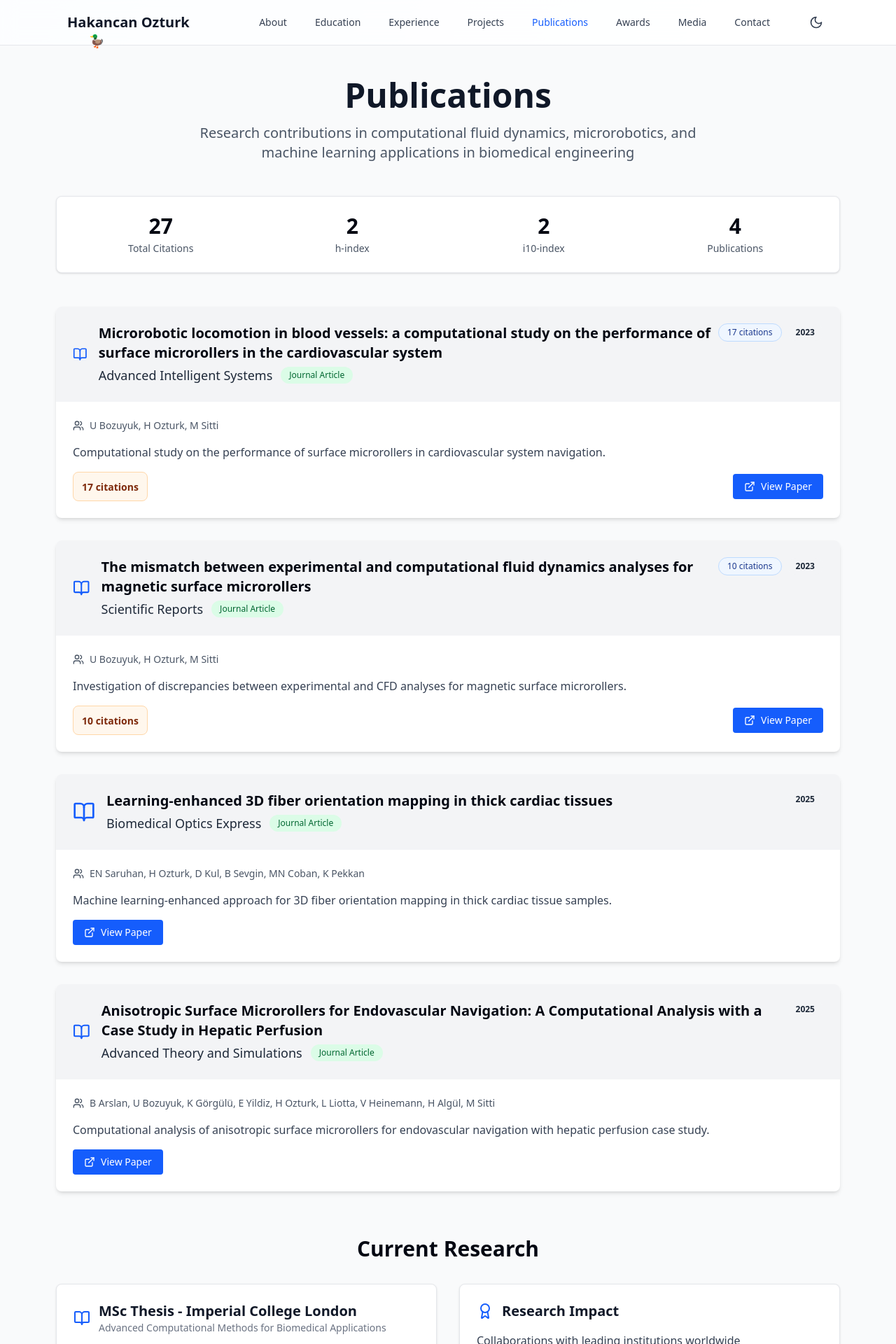
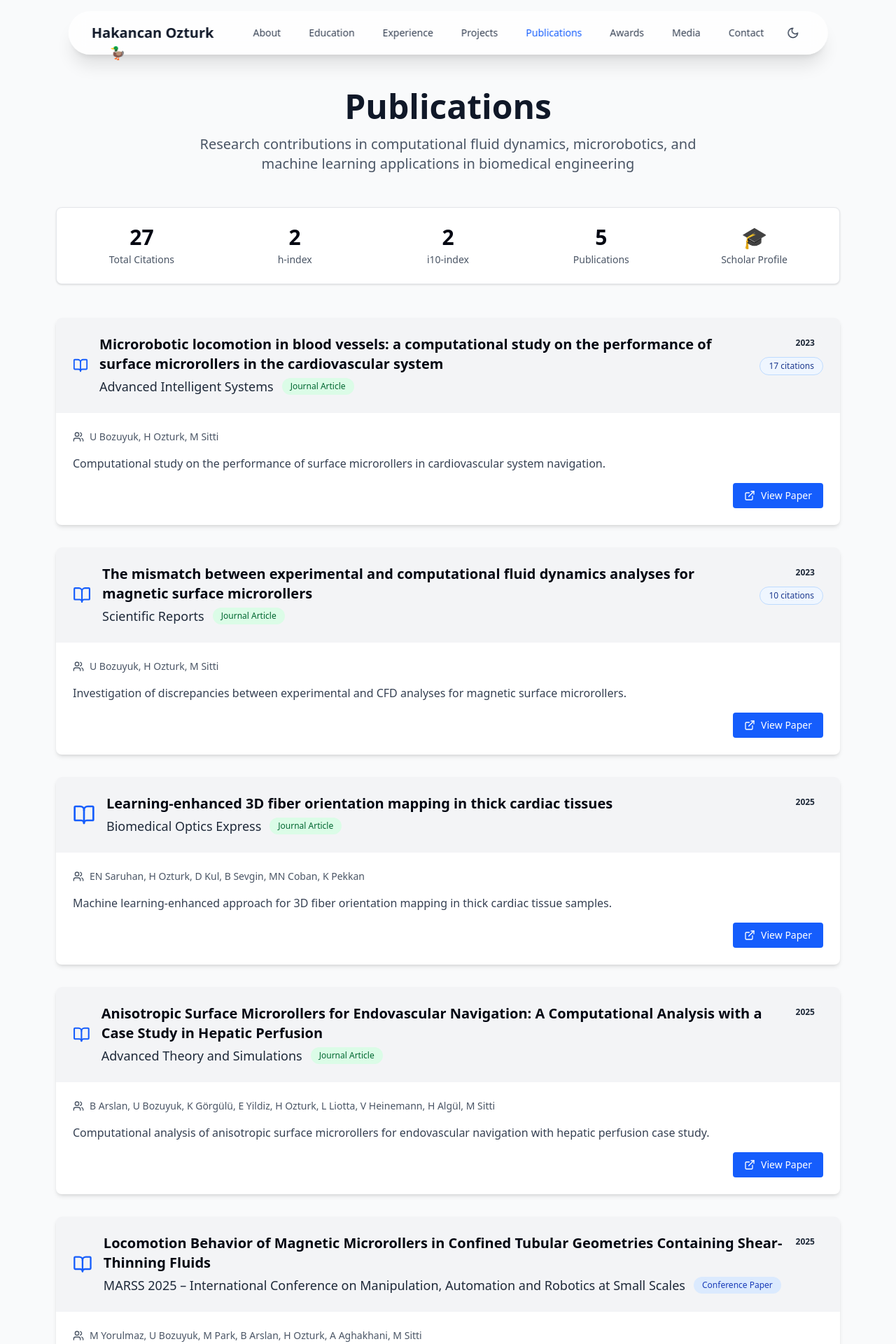
Before and after one commit to hkc5/hkc5.github.io, a React (Vite) app: page /publications in a window 1280 px wide. Shown: the top 1920 px of the page at 70% size. Built offline with nearby package versions, Linux system fonts and the light colour scheme.

Commit message:
publication and top nav

```diff
--- a/src/App.tsx
+++ b/src/App.tsx
@@ -14,13 +14,13 @@ import Contact from './pages/Contact'
 function App() {
   return (
     <Router>
-      <div className="min-h-screen bg-gradient-to-br from-blue-50 via-white to-purple-50 dark:from-gray-900 dark:via-gray-800 dark:to-gray-900">
+      <div className="relative min-h-screen bg-gray-50 dark:bg-gray-900">
         <Navbar />
         <motion.main
           initial={{ opacity: 0 }}
           animate={{ opacity: 1 }}
           transition={{ duration: 0.5 }}
-          className="pt-16"
+          className="pt-20 bg-transparent"
         >
           <Routes>
             <Route path="/" element={<Home />} />
--- a/src/components/Card.tsx
+++ b/src/components/Card.tsx
@@ -108,7 +108,7 @@ export const Card: React.FC<CardProps> = ({
 
           {/* Badges */}
           {(type || status || customBadges.length > 0) && (
-            <div className="flex gap-2 items-center flex-shrink-0">
+            <div className="flex flex-col gap-2 items-end flex-shrink-0">
               {type && (
                 <span className={`${cardStyles.badge} ${getTypeColor(type)}`}>
                   {type}
--- a/src/components/Navbar.tsx
+++ b/src/components/Navbar.tsx
@@ -43,16 +43,16 @@ const Navbar = () => {
   ]
 
   return (
-    <nav className="fixed top-0 w-full bg-white/80 dark:bg-gray-900/80 backdrop-blur-md z-50 border-b border-gray-200 dark:border-gray-700">
-      <div className="max-w-6xl mx-auto px-4 sm:px-6 lg:px-8 relative">
-        <div className="flex justify-between items-center h-16">
+    <nav className="fixed top-4 left-1/2 transform -translate-x-1/2 z-50">
+      <div className="bg-white/80 dark:bg-gray-900/80 backdrop-blur-md rounded-full shadow-xl border border-white/20 dark:border-gray-700/40 px-8 py-3 relative">
+        <div className="flex items-center justify-between gap-12 min-w-max">
           {/* Logo */}
           <div className="flex-shrink-0">
             <Link to="/" className="text-lg lg:text-xl font-bold text-gray-900 dark:text-white whitespace-nowrap">
               Hakancan Ozturk
             </Link>
           </div>          {/* Desktop Navigation */}
-          <div className="hidden lg:flex items-center space-x-6 flex-1 justify-end">
+          <div className="hidden lg:flex items-center">
             <div className="flex items-center space-x-6">
               {navigation.map((item) => (
                 <Link
@@ -72,23 +72,23 @@ const Navbar = () => {
             {/* Theme Toggle */}
             <button
               onClick={toggleTheme}
-              className="p-2 rounded-md text-gray-700 dark:text-gray-300 hover:text-blue-600 dark:hover:text-blue-400 ml-4"
+              className="p-2 rounded-full text-gray-700 dark:text-gray-300 hover:text-blue-600 dark:hover:text-blue-400 ml-4 hover:bg-gray-100 dark:hover:bg-gray-800"
             >
-              {isDark ? <Sun size={20} /> : <Moon size={20} />}
+              {isDark ? <Sun size={18} /> : <Moon size={18} />}
             </button>
           </div>
 
           {/* Medium screens navigation (simplified) */}
-          <div className="hidden md:flex lg:hidden items-center space-x-4 flex-1 justify-end">
-            <div className="flex items-center space-x-3">
-              {navigation.slice(0, 4).map((item) => (
+          <div className="hidden md:flex lg:hidden items-center">
+            <div className="flex items-center space-x-2">
+              {navigation.slice(0, 3).map((item) => (
                 <Link
                   key={item.name}
                   to={item.path}
-                  className={`px-2 py-2 rounded-md text-xs font-medium transition-colors whitespace-nowrap ${
+                  className={`px-3 py-1 rounded-full text-xs font-medium transition-colors whitespace-nowrap ${
                     location.pathname === item.path
-                      ? 'text-blue-600 dark:text-blue-400'
-                      : 'text-gray-700 dark:text-gray-300 hover:text-blue-600 dark:hover:text-blue-400'
+                      ? 'text-blue-600 dark:text-blue-400 bg-blue-50 dark:bg-blue-900/50'
+                      : 'text-gray-700 dark:text-gray-300 hover:text-blue-600 dark:hover:text-blue-400 hover:bg-gray-100 dark:hover:bg-gray-800'
                   }`}
                 >
                   {item.name}
@@ -96,34 +96,32 @@ const Navbar = () => {
               ))}
               <button
                 onClick={() => setIsOpen(!isOpen)}
-                className="p-2 rounded-md text-gray-700 dark:text-gray-300 hover:text-blue-600 dark:hover:text-blue-400"
+                className="p-2 rounded-full text-gray-700 dark:text-gray-300 hover:text-blue-600 dark:hover:text-blue-400 hover:bg-gray-100 dark:hover:bg-gray-800"
               >
-                <Menu size={20} />
+                <Menu size={16} />
+              </button>
+              <button
+                onClick={toggleTheme}
+                className="p-2 rounded-full text-gray-700 dark:text-gray-300 hover:text-blue-600 dark:hover:text-blue-400 hover:bg-gray-100 dark:hover:bg-gray-800"
+              >
+                {isDark ? <Sun size={16} /> : <Moon size={16} />}
               </button>
             </div>
-
-            {/* Theme Toggle */}
-            <button
-              onClick={toggleTheme}
-              className="p-2 rounded-md text-gray-700 dark:text-gray-300 hover:text-blue-600 dark:hover:text-blue-400"
-            >
-              {isDark ? <Sun size={20} /> : <Moon size={20} />}
-            </button>
           </div>
 
           {/* Mobile menu button */}
-          <div className="md:hidden flex items-center space-x-4">
+          <div className="md:hidden flex items-center space-x-2">
             <button
               onClick={toggleTheme}
-              className="p-2 rounded-md text-gray-700 dark:text-gray-300"
+              className="p-2 rounded-full text-gray-700 dark:text-gray-300 hover:bg-gray-100 dark:hover:bg-gray-800"
             >
-              {isDark ? <Sun size={20} /> : <Moon size={20} />}
+              {isDark ? <Sun size={18} /> : <Moon size={18} />}
             </button>
             <button
               onClick={() => setIsOpen(!isOpen)}
-              className="p-2 rounded-md text-gray-700 dark:text-gray-300"
+              className="p-2 rounded-full text-gray-700 dark:text-gray-300 hover:bg-gray-100 dark:hover:bg-gray-800"
             >
-              {isOpen ? <X size={24} /> : <Menu size={24} />}
+              {isOpen ? <X size={20} /> : <Menu size={20} />}
             </button>
           </div>
         </div>
@@ -132,9 +130,9 @@ const Navbar = () => {
         <motion.div
           initial={false}
           animate={isOpen ? { height: 'auto', opacity: 1 } : { height: 0, opacity: 0 }}
-          className="md:hidden overflow-hidden"
+          className="md:hidden overflow-hidden absolute top-full left-0 right-0 mt-2 bg-white/80 dark:bg-gray-900/80 backdrop-blur-lg rounded-2xl border border-gray-200/50 dark:border-gray-700/50 shadow-lg"
         >
-          <div className="px-2 pt-2 pb-3 space-y-1">
+          <div className="px-4 py-3 space-y-1">
             {navigation.map((item) => (
               <Link
                 key={item.name}
@@ -156,9 +154,9 @@ const Navbar = () => {
         <motion.div
           initial={false}
           animate={isOpen ? { height: 'auto', opacity: 1 } : { height: 0, opacity: 0 }}
-          className="hidden md:block lg:hidden overflow-hidden"
+          className="hidden md:block lg:hidden overflow-hidden absolute top-full left-0 right-0 mt-2 bg-white/80 dark:bg-gray-900/80 backdrop-blur-lg rounded-2xl border border-gray-200/50 dark:border-gray-700/50 shadow-lg"
         >
-          <div className="px-2 pt-2 pb-3 space-y-1">
+          <div className="px-4 py-3 space-y-1">
             {navigation.slice(4).map((item) => (
               <Link
                 key={item.name}
--- a/src/content/scholar-publications.json
+++ b/src/content/scholar-publications.json
@@ -47,13 +47,25 @@
       "citations": 0,
       "doi": "",
       "description": "Computational analysis of anisotropic surface microrollers for endovascular navigation with hepatic perfusion case study."
+    },
+    {
+      "id": 5,
+      "title": "Locomotion Behavior of Magnetic Microrollers in Confined Tubular Geometries Containing Shear-Thinning Fluids",
+      "authors": "M Yorulmaz, U Bozuyuk, M Park, B Arslan, H Ozturk, A Aghakhani, M Sitti",
+      "journal": "MARSS 2025 – International Conference on Manipulation, Automation and Robotics at Small Scales",
+      "year": "2025",
+      "type": "Conference Paper",
+      "status": "Published",
+      "citations": 0,
+      "doi": "",
+      "description": "Investigation of magnetic microroller locomotion behavior in confined tubular geometries with shear-thinning fluid properties."
     }
   ],
   "metrics": {
     "totalCitations": 27,
     "hIndex": 2,
     "i10Index": 2,
-    "publications": 4
+    "publications": 5
   },
   "lastUpdated": "2025-07-30T22:26:35.675Z"
 }
--- a/src/pages/Home.tsx
+++ b/src/pages/Home.tsx
@@ -1,5 +1,5 @@
 import { motion } from 'framer-motion'
-import { Github, Linkedin, Mail, Download, ArrowDown } from 'lucide-react'
+import { Github, Linkedin, Mail, Download } from 'lucide-react'
 import ParticleBackground from '../components/ParticleBackground'
 import SEO from '../components/SEO'
 
@@ -114,14 +114,6 @@ const Home = () => {
         </div>
       </section>
 
-      {/* Scroll Indicator */}
-      <motion.div
-        animate={{ y: [0, 10, 0] }}
-        transition={{ duration: 2, repeat: Infinity }}
-        className="relative z-10 flex justify-center pb-8"
-      >
-        <ArrowDown className="text-gray-400 dark:text-gray-500" size={24} />
-      </motion.div>
       </div>
     </>
   )
--- a/src/pages/Publications.tsx
+++ b/src/pages/Publications.tsx
@@ -27,7 +27,7 @@ const Publications = () => {
 
         {/* Metrics Summary */}
         <div className="bg-white dark:bg-gray-800 rounded-lg shadow-sm border border-gray-200 dark:border-gray-700 p-6 mb-12">
-          <div className="grid grid-cols-2 lg:grid-cols-4 gap-6 text-center">
+          <div className="grid grid-cols-2 lg:grid-cols-5 gap-6 text-center">
             <div>
               <p className="text-3xl font-bold text-gray-950 dark:text-white mb-1">{metrics.totalCitations}</p>
               <p className="text-sm text-gray-600 dark:text-gray-400">Total Citations</p>
@@ -43,6 +43,17 @@ const Publications = () => {
             <div>
               <p className="text-3xl font-bold text-gray-950 dark:text-white mb-1">{metrics.publications}</p>
               <p className="text-sm text-gray-600 dark:text-gray-400">Publications</p>
+            </div>
+            <div>
+              <a
+                href="https://scholar.google.com/citations?user=FPx_wTQAAAAJ"
+                target="_blank"
+                rel="noopener noreferrer"
+                className="text-blue-600 dark:text-blue-400 hover:text-blue-700 dark:hover:text-blue-300 transition-colors"
+              >
+                <div className="text-3xl mb-1">🎓</div>
+                <p className="text-sm text-gray-600 dark:text-gray-400">Scholar Profile</p>
+              </a>
             </div>
           </div>
         </div>
@@ -61,14 +72,14 @@ const Publications = () => {
                 className: getTypeColor(pub.type)
               }}
               customBadges={[
+                {
+                  label: pub.year.toString(),
+                  className: 'bg-gray-100 dark:bg-gray-700 text-gray-800 dark:text-gray-200 !font-bold'
+                },
                 ...(pub.citations > 0 ? [{
                   label: `${pub.citations} citations`,
                   className: 'bg-blue-50 dark:bg-blue-900/30 border border-blue-200 dark:border-blue-700 text-blue-900 dark:text-blue-200 whitespace-nowrap'
-                }] : []),
-                {
-                  label: pub.year.toString(),
-                  className: 'bg-gray-100 dark:bg-gray-700 text-gray-800 dark:text-gray-200 !font-bold'
-                }
+                }] : [])
               ]}
             >
               <div className="space-y-4">
@@ -81,15 +92,7 @@ const Publications = () => {
                   {pub.description}
                 </p>
 
-                <div className="flex items-center justify-between">
-                  {pub.citations > 0 && (
-                    <div className="bg-orange-50 dark:bg-orange-900/30 border border-orange-200 dark:border-orange-700 rounded-lg px-3 py-2">
-                      <span className="text-sm font-semibold text-orange-900 dark:text-orange-200">
-                        {pub.citations} citations
-                      </span>
-                    </div>
-                  )}
-
+                <div className="flex justify-end">
                   <a
                     href={pub.doi}
                     target="_blank"
```
